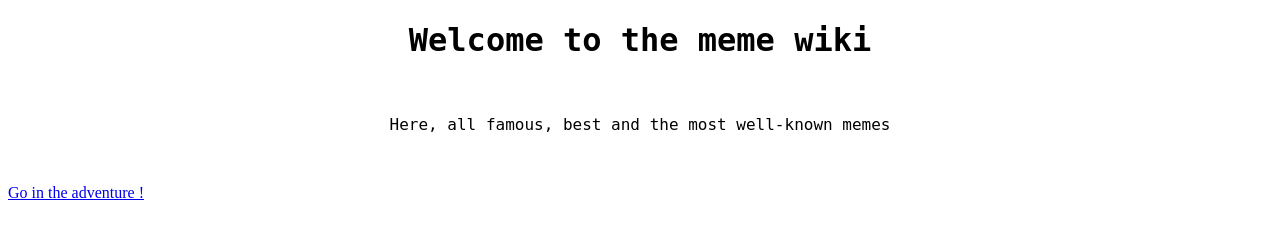
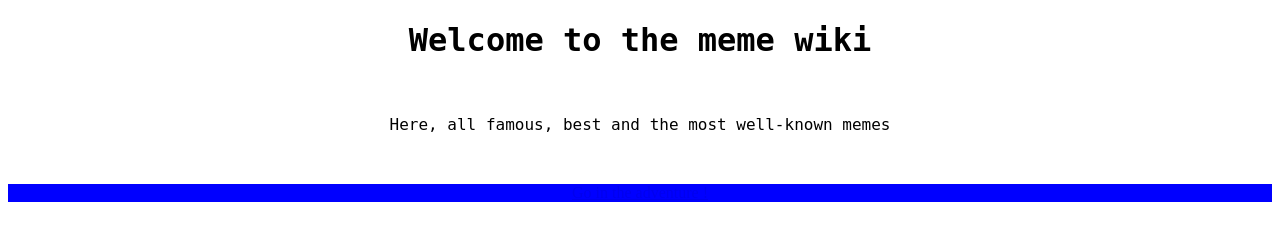
Before and after one commit to Nielsniz-SVG/meme-wiki, a plain HTML site: page index.html in a window 1280 px wide. Drawn offline with Linux system fonts and the light colour scheme.

Commit message:
Add button styling to index.html

```diff
--- a/index.html
+++ b/index.html
@@ -8,6 +8,11 @@
       text-align: center;
       font-family: "Monospace";
     }
+    .button {
+     text-align: center;
+      border: block;
+      background-color: blue;
+    }
   </style>
 </head>
 <body>
```
